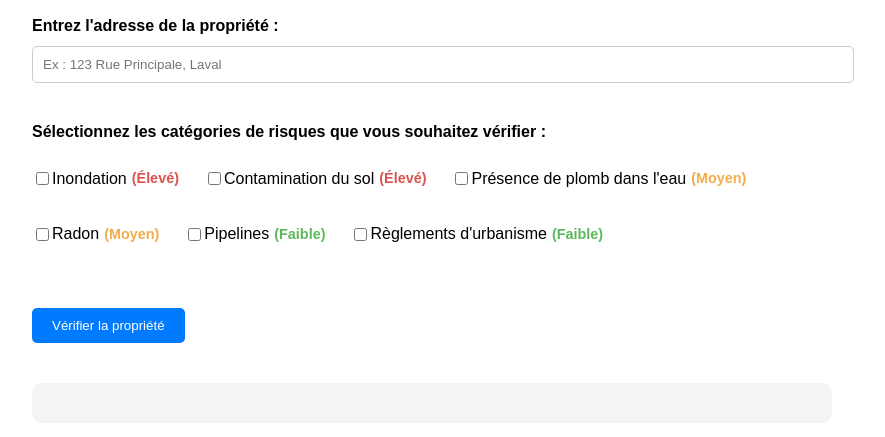
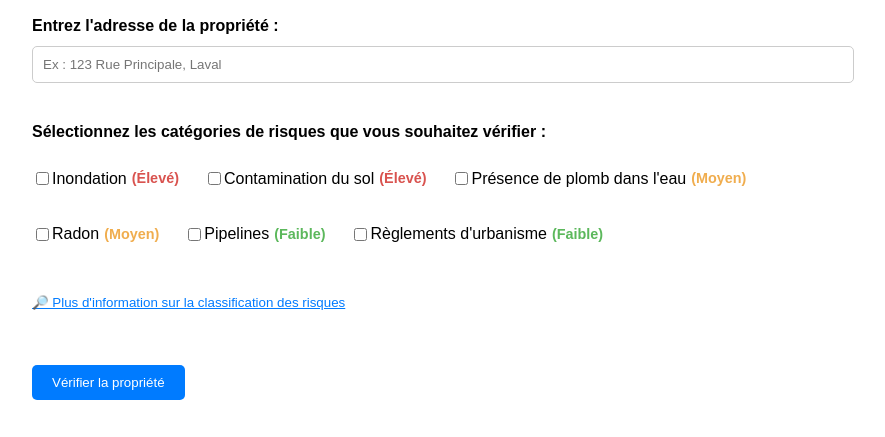
Before and after one commit to emdebarros/property-risk-assistant-mvp, a plain HTML site: page index.html in a window 1280 px wide. Shown: the part 95-532 px from the top of the page, without its empty margins (208-1093 px from the left). Drawn offline with Linux system fonts and the light colour scheme.

Commit message:
Add risk explanation page link

```diff
--- a/index.html
+++ b/index.html
@@ -74,21 +74,17 @@
       align-items: center;
       margin-bottom: 10px;
     }
-
     .severity {
       margin-left: 5px;
       font-size: 0.9em;
       font-weight: bold;
     }
-
     .high {
       color: #d9534f; /* red */
     }
-
     .medium {
       color: #f0ad4e; /* orange */
     }
-
     .low {
       color: #5cb85c; /* green */
     }
@@ -110,7 +106,13 @@
       <label><input type="checkbox" name="category" value="radon"> Radon <span class="severity medium">(Moyen)</span></label>
       <label><input type="checkbox" name="category" value="pipelines"> Pipelines <span class="severity low">(Faible)</span></label>
       <label><input type="checkbox" name="category" value="urbanism"> Règlements d'urbanisme <span class="severity low">(Faible)</span></label>
-    </div></br></br>
+
+      <small style="margin-top: 20px;">
+        <a href="risques.html" target="_blank">🔎 Plus d'information sur la classification des risques</a>
+      </small>
+    </div>
+
+    </br></br>
 
     <button type="submit">Vérifier la propriété</button>
   </form>
```
